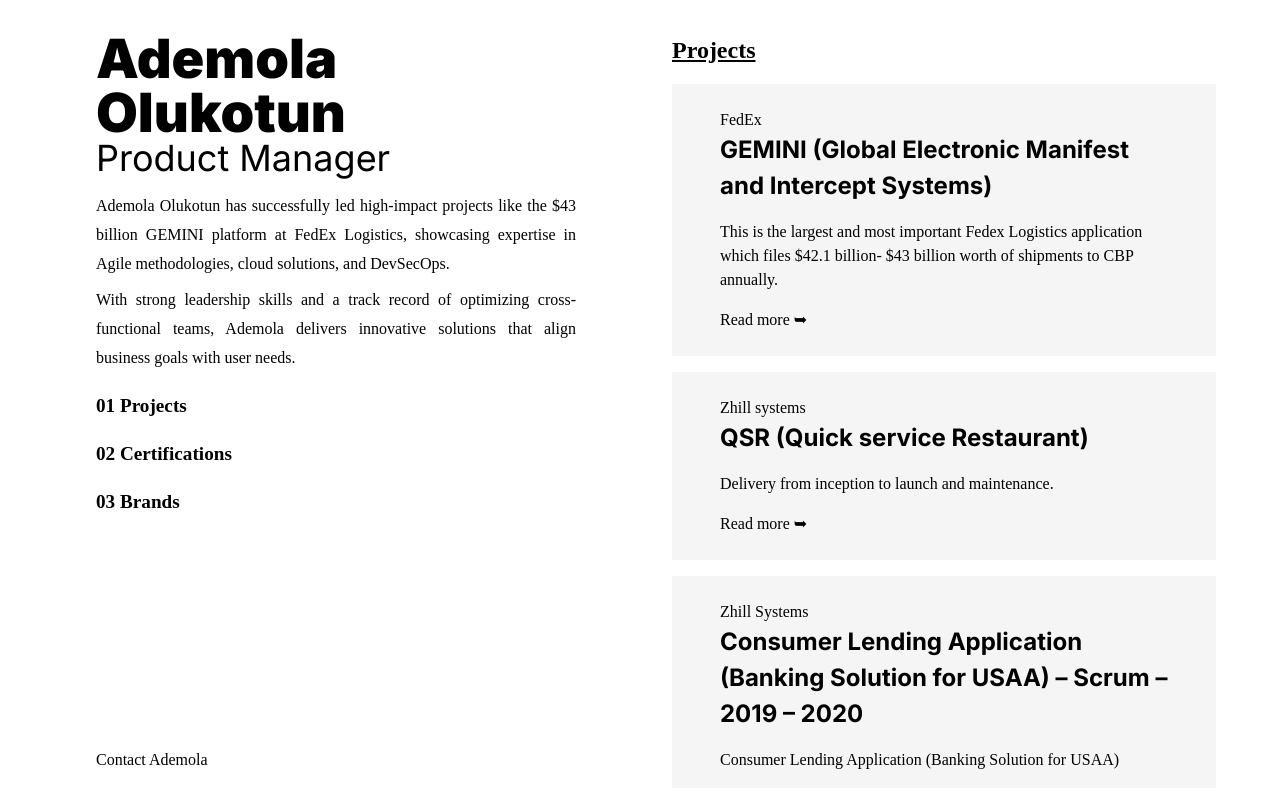
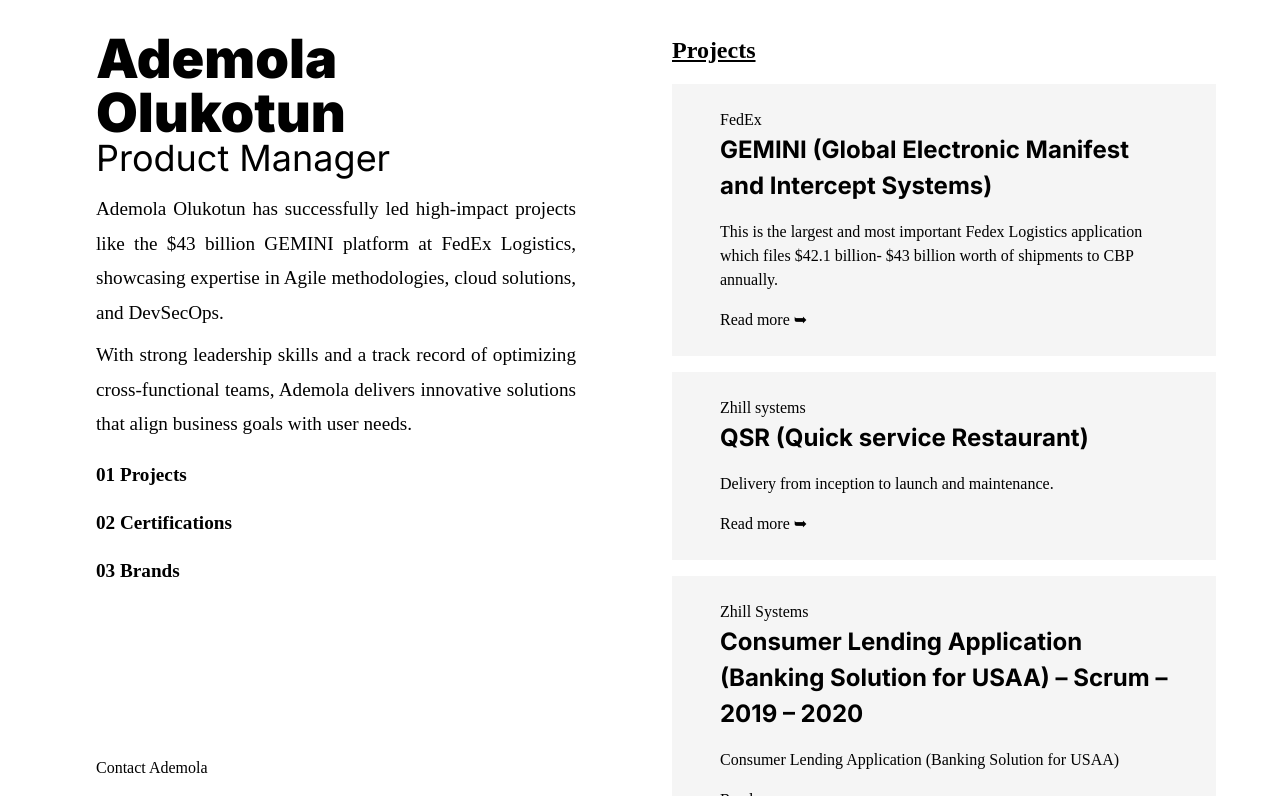
Before and after one commit to hellodemola/olukotun, a Next.js app: page / in a window 1280 px wide. Built offline with nearby package versions, Linux system fonts and the light colour scheme; a web font is replaced by a local one.

Commit message:
fix font issue

```diff
--- a/src/app/globals.scss
+++ b/src/app/globals.scss
@@ -6,6 +6,7 @@
 $headingFont: Inter, sans-serif;
 $bodyFont: Hepta Slab, serif;
 $mobileScreens:900px;
+$normalSize: 1.2em;
 
 :root {
   --background: #ffffff;
@@ -49,7 +50,7 @@
   & button {
     display: block;
     margin: 1em 0;
-    font-size: 1.2em;
+    font-size: $normalSize;
     font-weight: 600;
   }
 
@@ -60,17 +61,17 @@
 
 .info{
   display: grid;
-  grid-template-rows: 2fr 1fr;
+  grid-template-rows: 3fr 1fr;
   align-items: end;
   border-radius: 2em;
   padding: 0 4em;
 
   & .content {
-    font-size: 1em;
     margin: 1em 0;
 
     & p {
       line-height: 1.8em;
+      font-size: $normalSize;
       text-align: justify;
     }
 
--- a/src/app/layout.tsx
+++ b/src/app/layout.tsx
@@ -1,17 +1,5 @@
 import type { Metadata } from "next";
-import localFont from "next/font/local";
 import "./globals.scss";
-
-const geistSans = localFont({
-  src: "./fonts/GeistVF.woff",
-  variable: "--font-geist-sans",
-  weight: "100 900",
-});
-const geistMono = localFont({
-  src: "./fonts/GeistMonoVF.woff",
-  variable: "--font-geist-mono",
-  weight: "100 900",
-});
 
 export const metadata: Metadata = {
   title: "Ademola Olukotun",
@@ -26,7 +14,6 @@
   return (
     <html lang="en">
       <body
-        className={`${geistSans.variable} ${geistMono.variable} antialiased`}
       >
         {children}
       </body>
```
